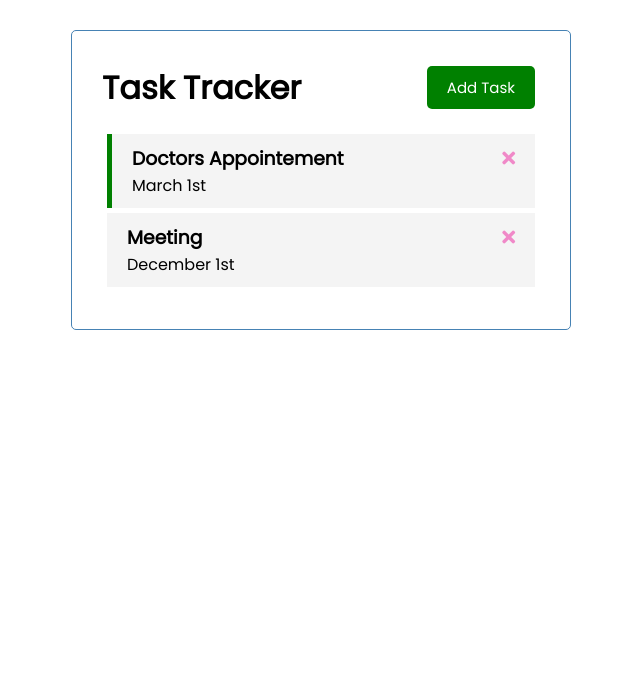
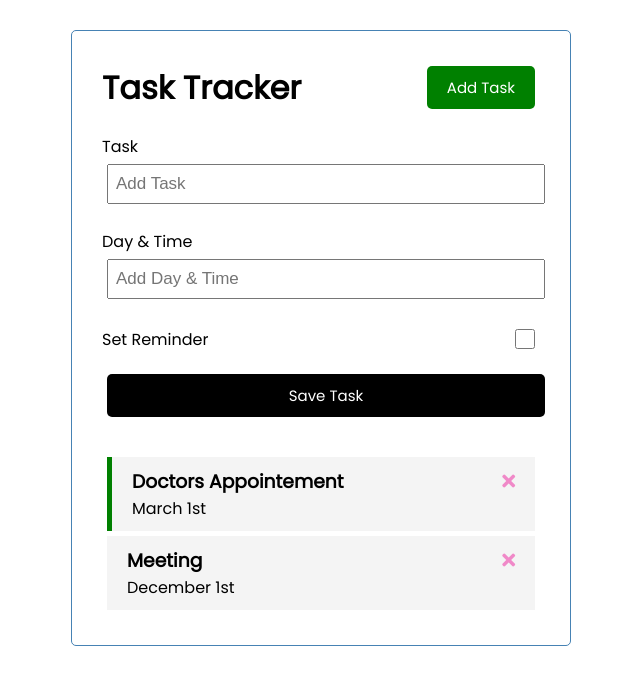
Before and after one commit to ylsv/vue-task-tracker, a Vue app: page / in a window 1280 px wide. Shown: the top 684 px of the page, without its empty margins (319-959 px from the left). Built offline with nearby package versions, Linux system fonts and the light colour scheme.

Commit message:
add toggle-task and add-task methods

```diff
--- a/src/App.vue
+++ b/src/App.vue
@@ -1,19 +1,22 @@
 <template>
   <div class="container">
     <Header title='Task Tracker' />
-    <Tasks :tasks='tasks' @delete-task="deleteTask" />
+    <AddTask @add-task="addTask" />
+    <Tasks :tasks='tasks' @delete-task="deleteTask" @toggle-reminder="toggleReminder"/>
   </div>
 </template>
 
 <script>
 import Header from './components/Header.vue'
 import Tasks from './components/Tasks.vue'
+import AddTask from './components/AddTask.vue'
 
 export default {
   name: 'App',
   components: {
     Header,
     Tasks,
+    AddTask,
   },
   data() {
     return {
@@ -25,6 +28,12 @@
       if (confirm('Are you sure?')){
         this.tasks = this.tasks.filter(({id}) => id !== taskId)
       }
+    },
+    toggleReminder(taskId) {
+      this.tasks = this.tasks.map(task => task.id === taskId ? {...task, reminder: !task.reminder} : task)
+    },
+    addTask(newTask) {
+      this.tasks = [...this.tasks, newTask]
     }
   },
   created() {
--- /dev/null
+++ b/src/components/AddTask.vue
@@ -0,0 +1,86 @@
+<template>
+   <form @submit="onSubmit" class="add-form">
+    <div class="form-control">
+      <label>Task</label>
+      <input type="text" v-model="text" name="text" placeholder="Add Task" />
+    </div>
+    <div class="form-control">
+      <label>Day & Time</label>
+      <input
+        type="text"
+        v-model="day"
+        name="day"
+        placeholder="Add Day & Time"
+      />
+    </div>
+    <div class="form-control form-control-check">
+      <label>Set Reminder</label>
+      <input type="checkbox" v-model="reminder" name="reminder" />
+    </div>
+
+    <input type="submit" value="Save Task" class="btn btn-block" />
+  </form>
+</template>
+
+<script>
+export default {
+  name: 'AddTask',
+  data() {
+    return {
+      text: '',
+      day: '',
+      reminder: false,
+    }
+  },
+  methods: {
+    onSubmit(e) {
+      e.preventDefault()
+      if(!this.text) {
+        alert('Please add a task')
+        return
+      }
+
+      const newTask = {
+        id: Math.floor(Math.random() * 10000),
+        text: this.text,
+        day: this.day,
+        reminder: this.reminder,
+      }
+      this.$emit('add-task', newTask)
+
+      this.text = ''
+      this.day = ''
+      this.reminder = false
+    }
+  },
+  emits: ['add-task']
+}
+</script>
+
+<style scoped>
+.add-form {
+  margin-bottom: 40px;
+}
+.form-control {
+  margin: 20px 0;
+}
+.form-control label {
+  display: block;
+}
+.form-control input {
+  width: 100%;
+  height: 40px;
+  margin: 5px;
+  padding: 3px 7px;
+  font-size: 17px;
+}
+.form-control-check {
+  display: flex;
+  align-items: center;
+  justify-content: space-between;
+}
+.form-control-check input {
+  width: 20px;
+  height: 20px;
+}
+</style>
--- a/src/components/Task.vue
+++ b/src/components/Task.vue
@@ -1,8 +1,8 @@
 <template>
-  <div :class="[task.reminder ? 'reminder' : '', 'task']">
+  <div @dblclick="$emit('toggle-reminder', task.id)" :class="[task.reminder ? 'reminder' : '', 'task']">
     <h3>
       {{task.text}}
-      <i @click='onDelete(task.id)' class="fas fa-times"></i>
+      <i @click="$emit('delete-task', task.id)" class="fas fa-times"></i>
     </h3>
     <p>{{task.day}}</p>
   </div>
@@ -14,11 +14,7 @@
   props: {
     task: Object,
   },
-  methods: {
-    onDelete(taskId) {
-      this.$emit('delete-task', taskId)
-    }
-  }
+  emits: ['toggle-reminder', 'delete-task']
 }
 </script>
 
--- a/src/components/Tasks.vue
+++ b/src/components/Tasks.vue
@@ -1,6 +1,6 @@
 <template>
   <div v-for="task in tasks" :key="task.id">
-    <Task :task="task" @delete-task="$emit('delete-task', task.id)" />
+    <Task :task="task" @delete-task="$emit('delete-task', task.id)" @toggle-reminder="$emit('toggle-reminder', task.id)" />
   </div>
 </template>
 
@@ -14,6 +14,6 @@
   components: {
     Task,
   },
-  emits: ['delete-task']
+  emits: ['delete-task', 'toggle-reminder']
 }
 </script>
```
